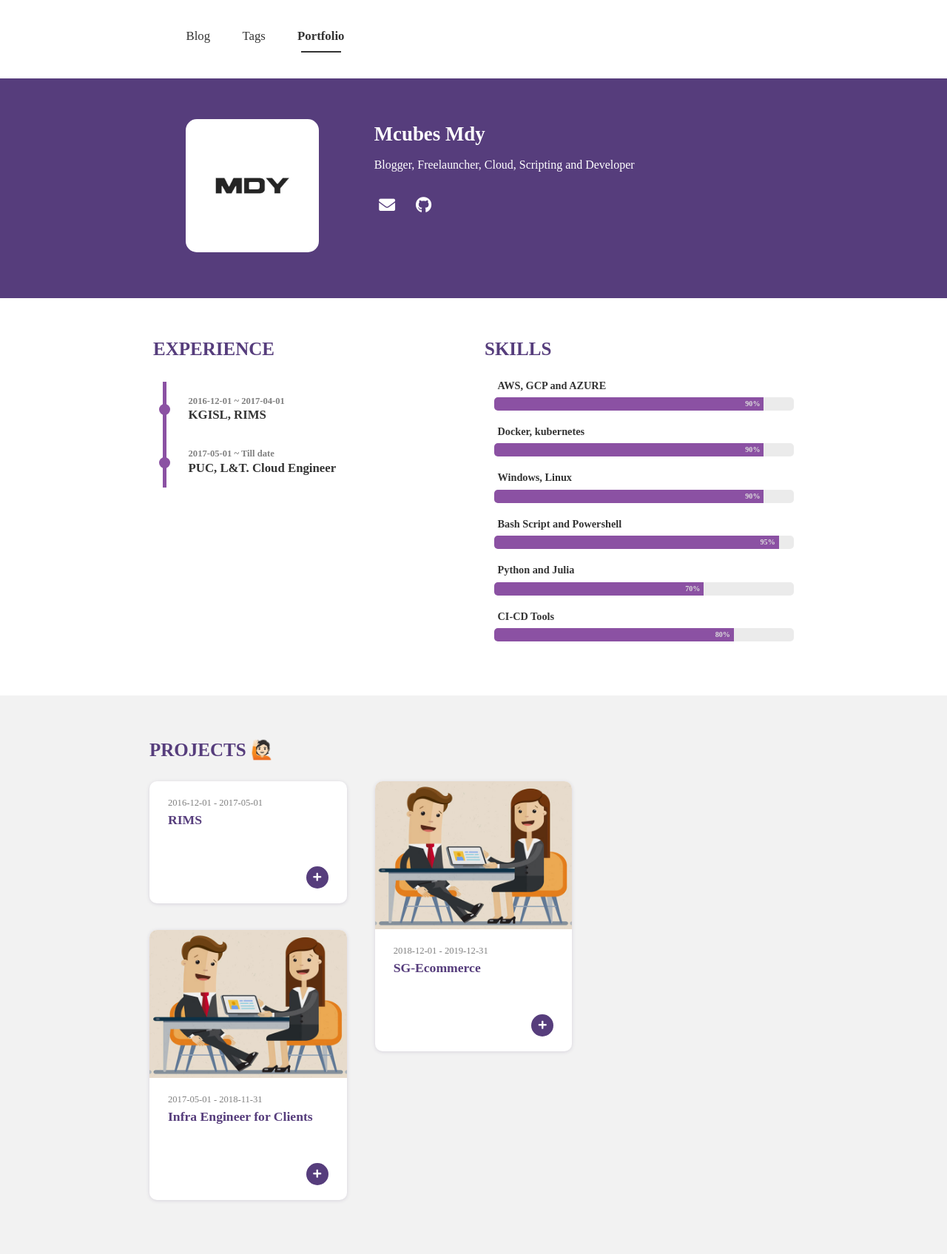
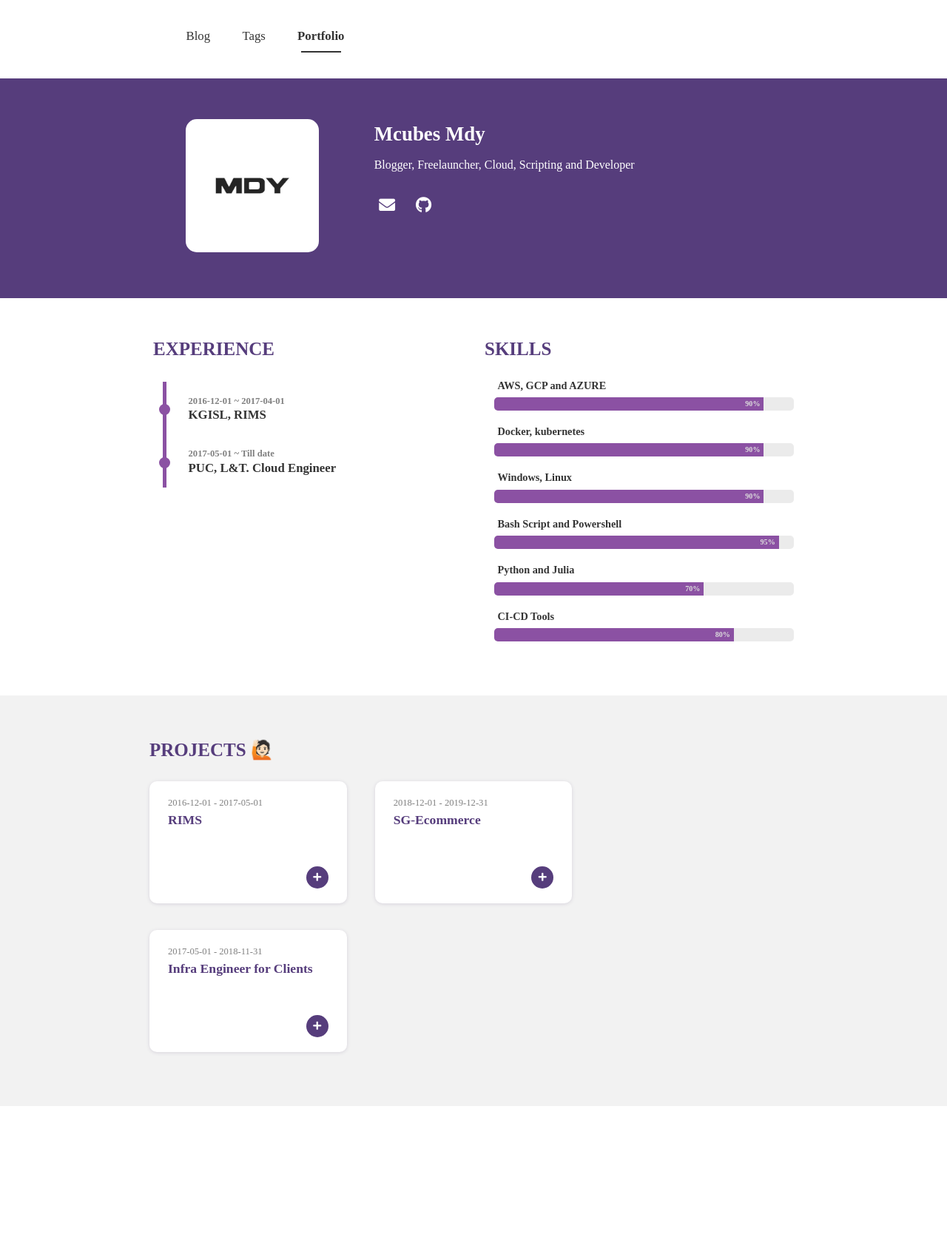
Before and after one commit to mcubescloud/site, a Jekyll site: the page built from portfolio.html, in a window 1280 px wide. Shown: the whole page at 74% size. Built offline with Jekyll 4.4.1, drawn with Linux system fonts in a browser that asks for light colours; nearby versions of some CDN libraries; some web fonts are replaced; after the commit the page ends 1495 px from its top, so only the background shows below that.

Commit message:
Update projects.yml

```diff
--- a/_data/projects.yml
+++ b/_data/projects.yml
@@ -17,7 +17,7 @@
     print : True # If 'False' is selected, it will not be displayed in 'home.html > aside > .proj-content'.
     modal : True # If 'True' is selected, modal can open in 'portfolio.html'.
     url :  # Full URL
-    image : design-a-successful-client-meeting.jpg
+    #image : design-a-successful-client-meeting.jpg
     date : 2017-05-01 - 2018-11-31
     title : Infra Engineer for Clients
     summary : I have handled various clients of different platforms in AWS and AZURE Platform.
@@ -38,7 +38,7 @@
     print : True # If 'False' is selected, it will not be displayed in 'home.html > aside > .proj-content'.
     modal : True # If 'True' is selected, modal can open in 'portfolio.html'.
     url :  # Full URL
-    image : design-a-successful-client-meeting.jpg
+    #image : design-a-successful-client-meeting.jpg
     date : 2018-12-01 - 2019-12-31
     title : SG-Ecommerce
     summary : SG is my real time dedicated client , where i have worked from Monitor to deployment
```
